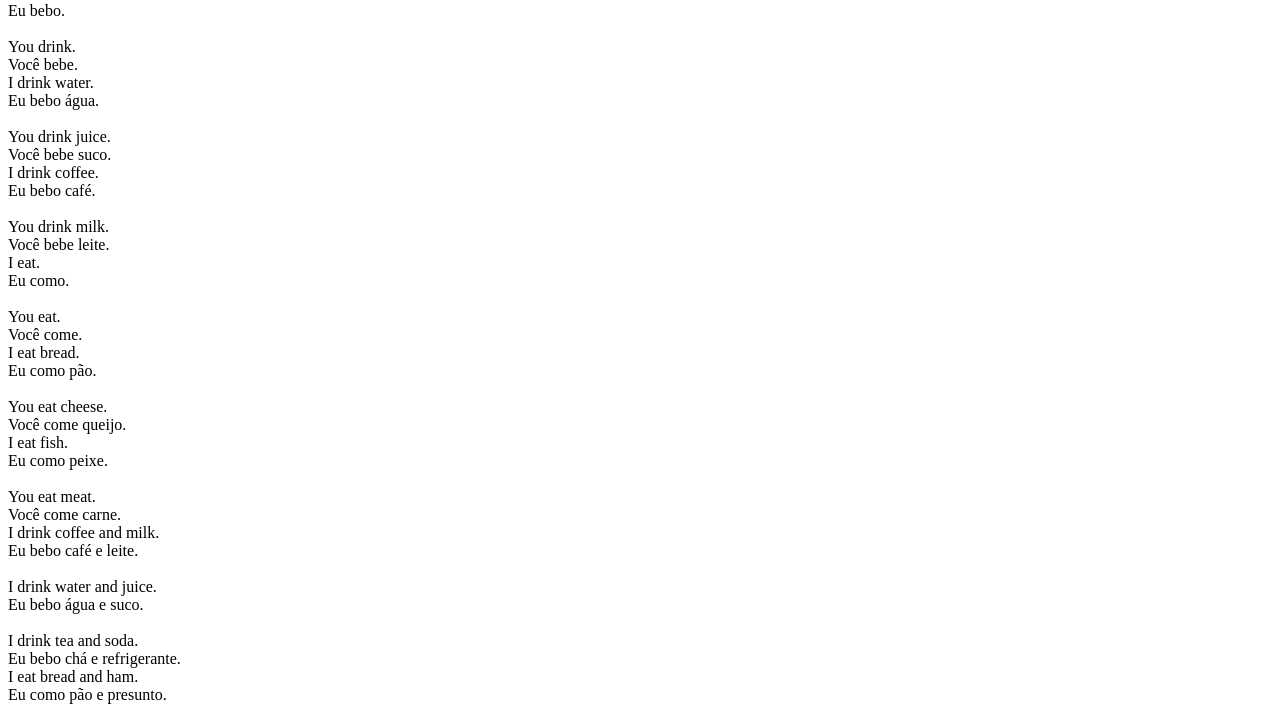
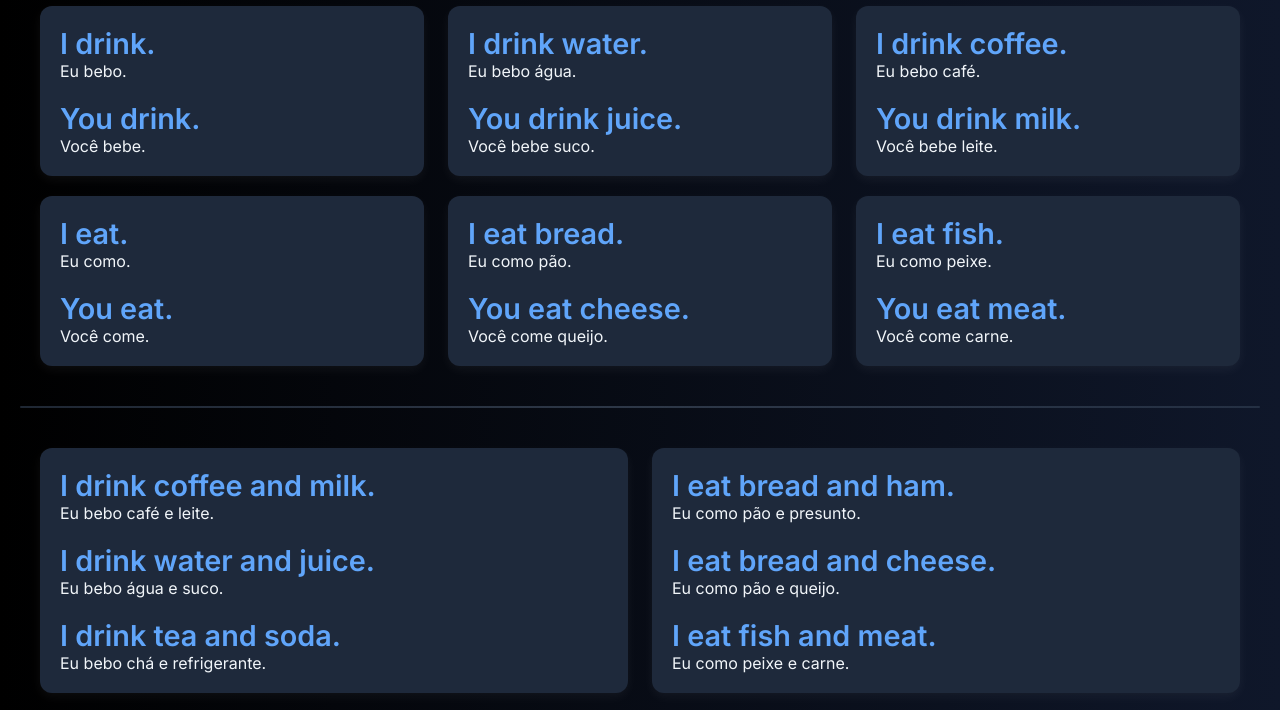
Before and after one commit to DanielDeus89/segundomodulo, a plain HTML site: page aula01.html in a window 1280 px wide. Shown: the part 150-860 px from the top of the page. Drawn offline with Linux system fonts and the light colour scheme.

Commit message:
Update aula01.html

```diff
--- a/aula01.html
+++ b/aula01.html
@@ -4,7 +4,7 @@
   <meta charset="UTF-8">
   <title>Lesson 01 - English Class</title>
   <link href="https://fonts.googleapis.com/css2?family=Inter:wght@400;600&display=swap" rel="stylesheet">
-  <link rel="stylesheet" href="../css/lesson-style.css">
+  <link rel="stylesheet" href="lesson-style.css">
 </head>
 
 <body class="dark">
```
